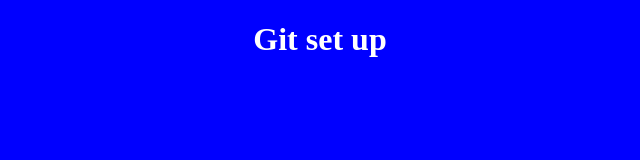
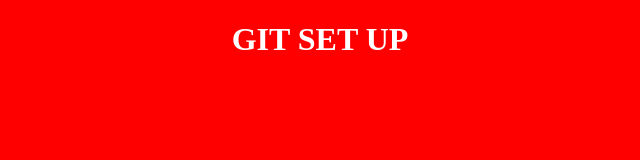
Before and after one commit to VusalH/testing-git, a plain HTML site: page index.html in a window 1280 px wide. Shown: the whole page, without its empty margins (320-960 px from the left). Drawn offline with Linux system fonts and the light colour scheme.

Commit message:
background changed to red

```diff
--- a/style.css
+++ b/style.css
@@ -1,10 +1,11 @@
 body {
   margin: 0;
   padding: 0;
-  background: blue;
+  background: red;
   box-sizing: border-box;
 }
 h1 {
   color: white;
   text-align: center;
+  text-transform: uppercase;
 }
```
